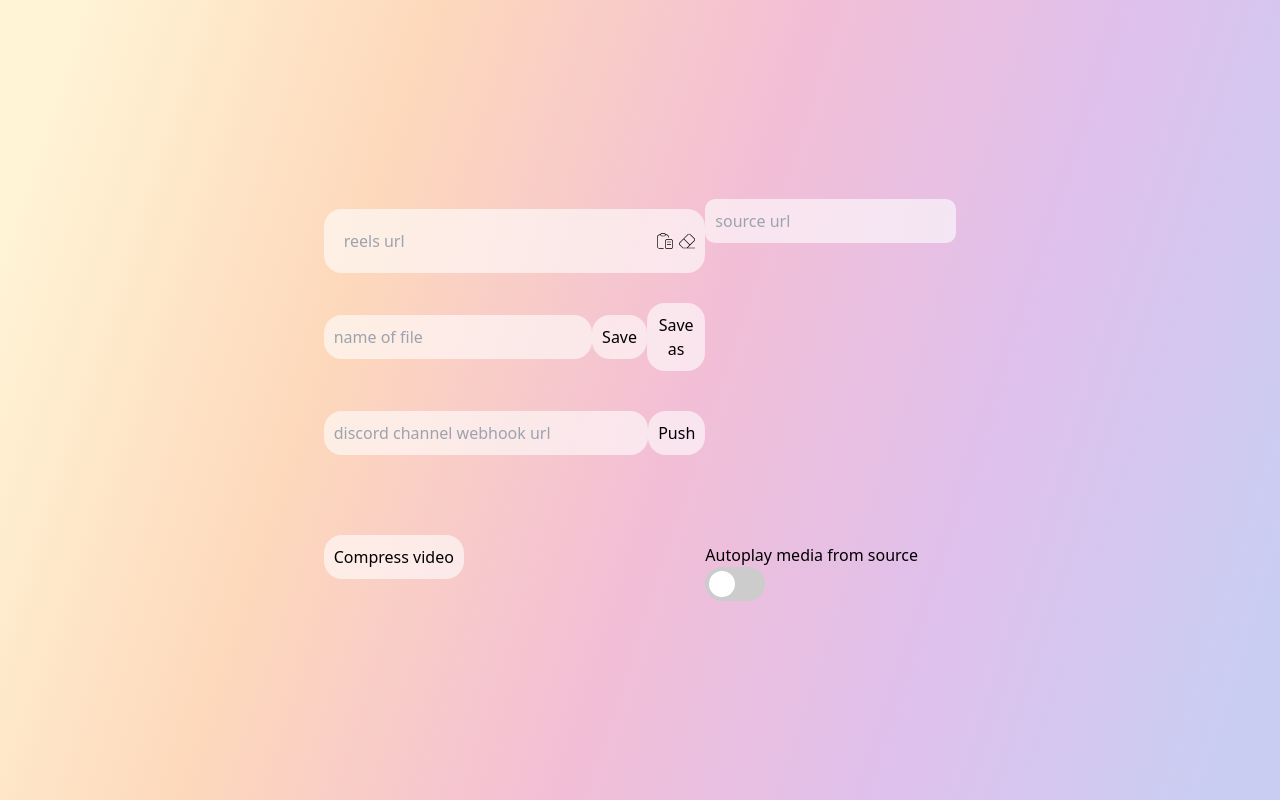
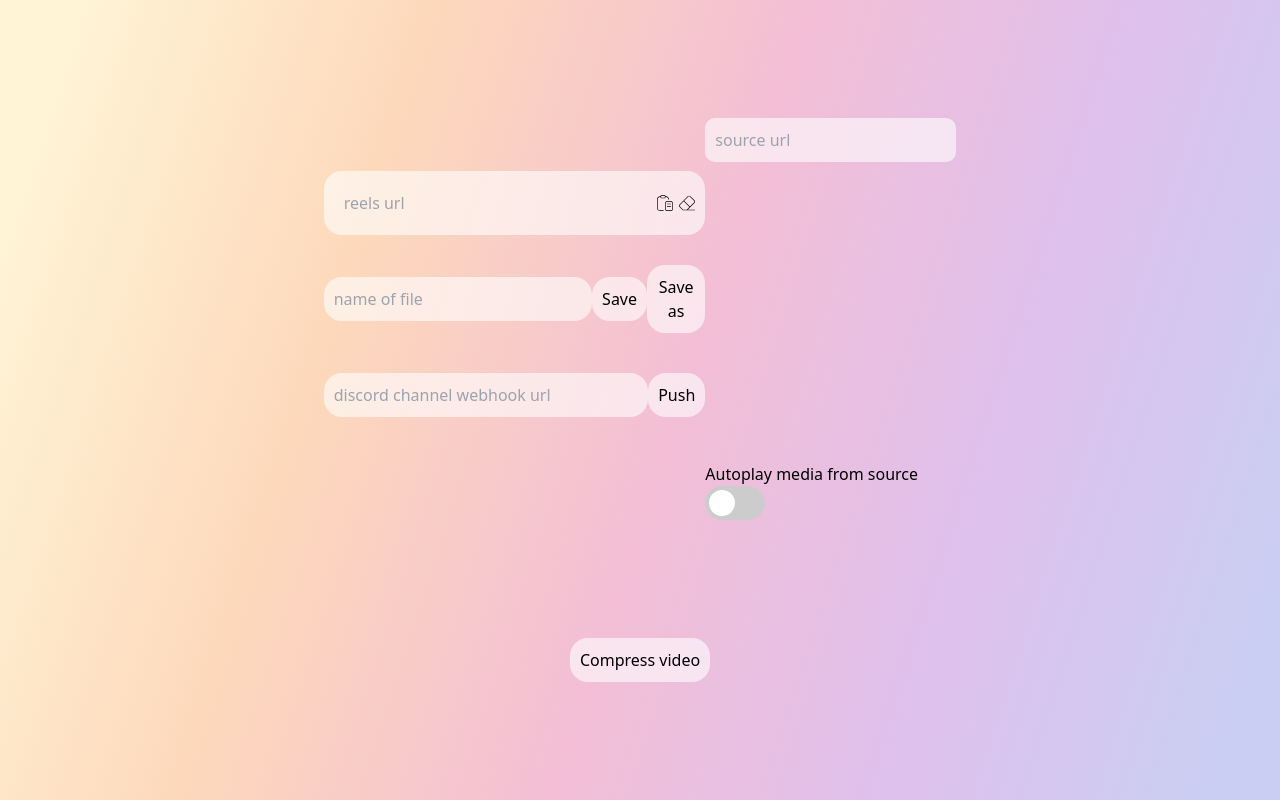
Before and after one commit to el3mentry/IG-Fetch, a Next.js app: page / in a window 1280 px wide. Built offline with nearby package versions, Linux system fonts and the light colour scheme.

Commit message:
adjusted UI for larger screens.

```diff
--- a/components/Home.tsx
+++ b/components/Home.tsx
@@ -71,11 +71,19 @@ export default function Home() {
   };
 
   return (
-    <div className="container m-auto">
-      <div className="flex">
+    <div className="flex h-[100vh] w-[100%] flex-col items-center justify-evenly">
+
+      <div className="flex w-[100%] flex-row max-w-[1980px] items-center justify-center">
         <LeftSection sourceUrl={sourceUrl} setSourceUrl={setSourceUrl} />
         <RightSection />
       </div>
+
+      <div className="no-background ml-0 mr-0 pl-0 pr-0">
+        <button className="button rounded-border-18" type="button">
+          Compress video
+        </button>
+      </div>
+
     </div>
   );
 }
--- a/components/LeftSection/index.tsx
+++ b/components/LeftSection/index.tsx
@@ -79,12 +79,6 @@ export default function LeftSection({ sourceUrl, setSourceUrl }: InputProps) {
       </div>
 
       <div className="box"></div>
-
-      <div className="box align-items-center no-background ml-0 mr-0 pl-0 pr-0">
-        <button className="button rounded-border-18" type="button">
-          Compress video
-        </button>
-      </div>
     </div>
   );
 }
--- a/styles/globals.css
+++ b/styles/globals.css
@@ -26,11 +26,7 @@ body {
 
 .container {
   display: flex;
-  flex-direction: row;
-  align-items: center;
-  justify-content: space-evenly;
   height: 100vh;
-  width: 100%;
 }
 
 .box {
```
